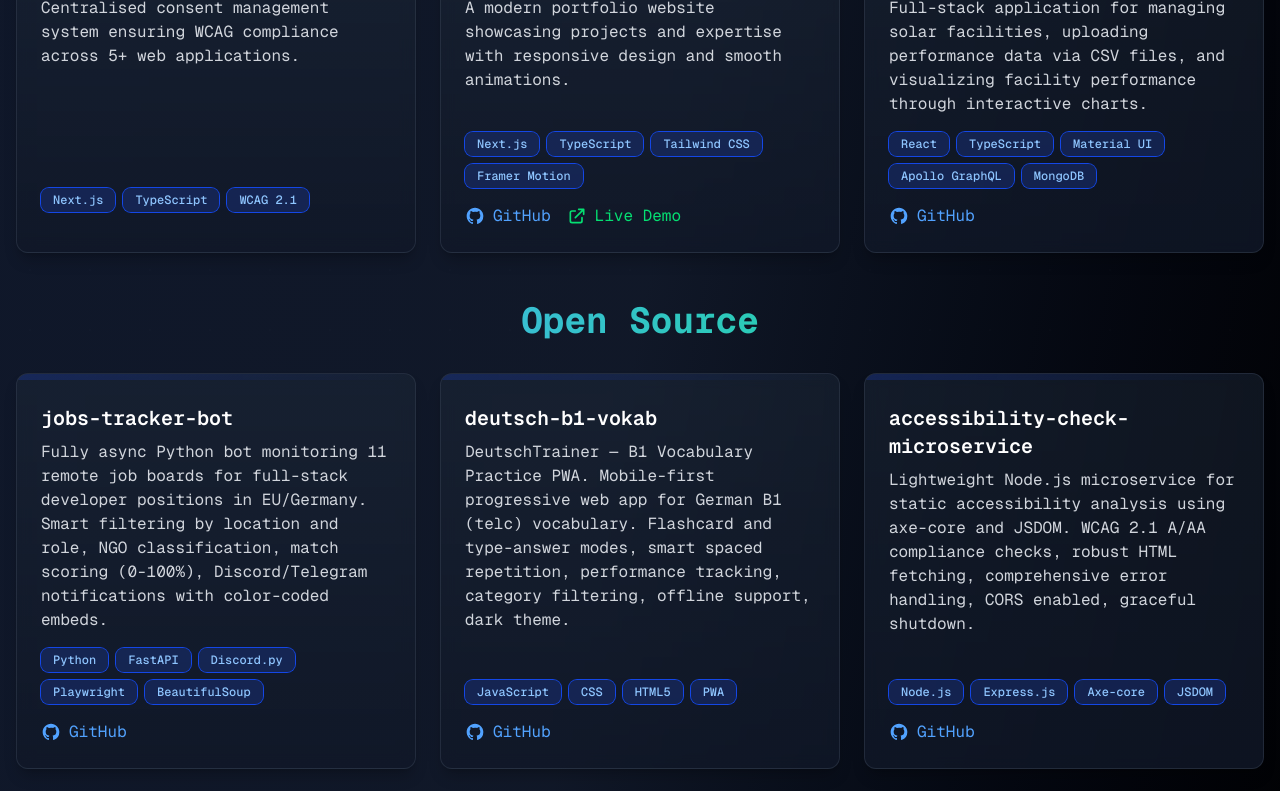
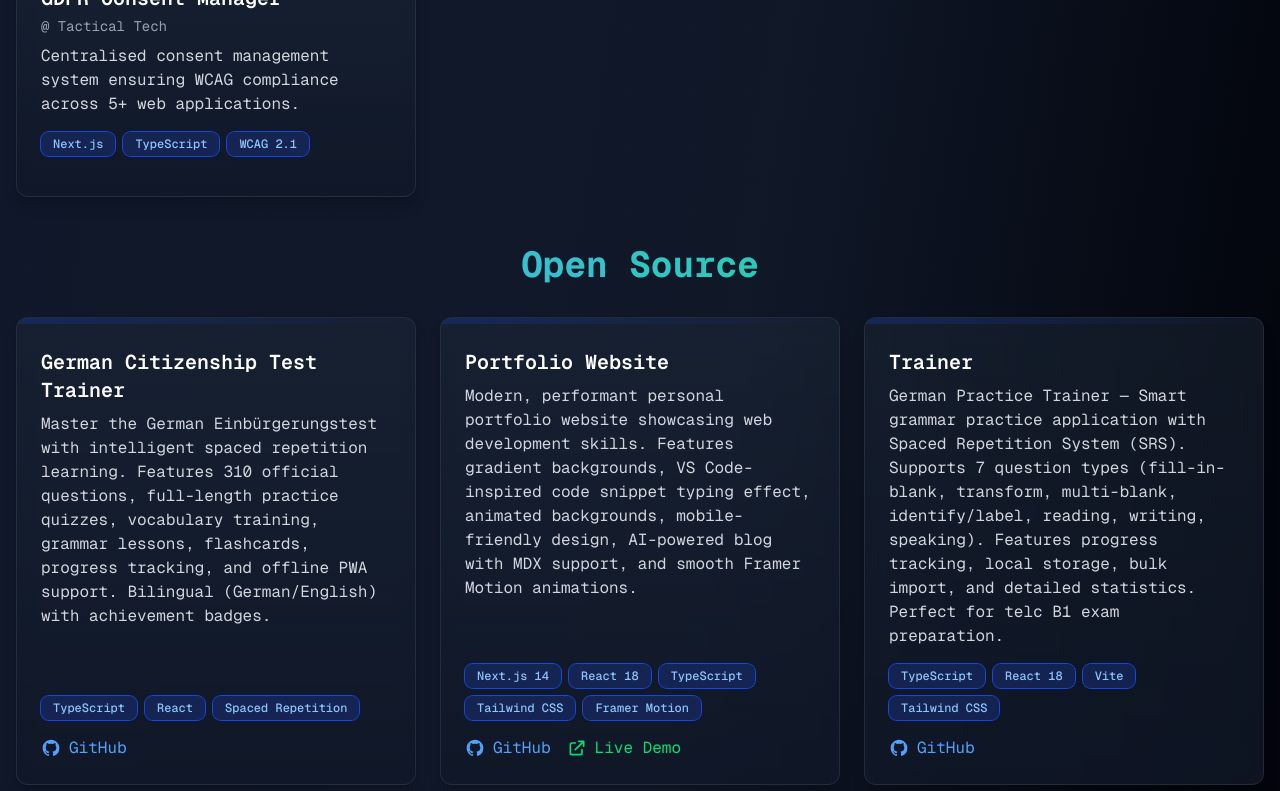
Before and after one commit to saqibroy/saqib-portfolio-next, a Next.js app: page /cv in a window 1280 px wide. Shown: the part 3120-3911 px from the top of the page. Built offline with nearby package versions, Linux system fonts and the light colour scheme.

Commit message:
update cv data

```diff
--- a/src/app/cv/page.tsx
+++ b/src/app/cv/page.tsx
@@ -270,6 +270,7 @@ const SkillsVisualization = () => {
 interface ProjectCardProps {
   project: {
     title: string;
+    company?: string;
     description: string;
     tech: string[];
     github?: string | null;
@@ -297,7 +298,12 @@ const ProjectCard: React.FC<ProjectCardProps> = ({ project, variants, custom })
       <div className={`bg-gradient-to-r from-blue-800/30 to-transparent h-1.5 w-full`}></div>
 
       <div className="p-6 flex flex-col h-full">
-        <h3 className="text-xl font-semibold mb-2 text-white">{project.title}</h3>
+        <div className="mb-2">
+          <h3 className="text-xl font-semibold text-white">{project.title}</h3>
+          {project.company && (
+            <p className="text-sm text-gray-400 mt-1">@ {project.company}</p>
+          )}
+        </div>
         <p className="text-gray-300 mb-4 flex-grow">{project.description}</p>
         <div className="flex flex-wrap gap-2 mb-4">
           {project.tech.map((tech) => (
@@ -512,6 +518,7 @@ const CVPage: React.FC = () => {
   const featuredProjectsData = [
     {
       title: "Headless Contract Editor",
+      company: "Velsa Technologies",
       description: "A document editor with dynamic merge fields and conditional clauses, integrated with an LLM pipeline to automate contract generation.",
       tech: ["React", "FastAPI", "LLM", "Stripe"],
       github: null,
@@ -519,6 +526,7 @@ const CVPage: React.FC = () => {
     },
     {
       title: "AI Chatbot Platform",
+      company: "Velsa Technologies",
       description: "Multi-chain agentic LLM pipeline with self-correction loops, vector DB retrieval, and microservice architecture.",
       tech: ["LangChain", "RAG", "Django", "FastAPI"],
       github: null,
@@ -526,6 +534,7 @@ const CVPage: React.FC = () => {
     },
     {
       title: "JAMstack Platform",
+      company: "Tactical Tech",
       description: "Developed and maintained JAMstack architecture using Decap CMS and custom Node.js API powering React frontends.",
       tech: ["Next.js", "Node.js", "Decap CMS"],
       github: null,
@@ -533,23 +542,10 @@ const CVPage: React.FC = () => {
     },
     {
       title: "GDPR Consent Manager",
+      company: "Tactical Tech",
       description: "Centralised consent management system ensuring WCAG compliance across 5+ web applications.",
       tech: ["Next.js", "TypeScript", "WCAG 2.1"],
       github: null,
-      live: null,
-    },
-    {
-      title: "Portfolio Website",
-      description: "A modern portfolio website showcasing projects and expertise with responsive design and smooth animations.",
-      tech: ["Next.js", "TypeScript", "Tailwind CSS", "Framer Motion"],
-      github: "https://github.com/saqibroy/saqib-portfolio-next",
-      live: "https://ssohail.com",
-    },
-    {
-      title: "Solar Facility Dashboard",
-      description: "Full-stack application for managing solar facilities, uploading performance data via CSV files, and visualizing facility performance through interactive charts.",
-      tech: ["React", "TypeScript", "Material UI", "Apollo GraphQL", "MongoDB"],
-      github: "https://github.com/saqibroy/solar-facility-dashboard",
       live: null,
     },
   ];
@@ -617,45 +613,101 @@ const CVPage: React.FC = () => {
           <div className="grid grid-cols-1 md:grid-cols-2 lg:grid-cols-3 gap-6">
             {[
               {
-                title: "jobs-tracker-bot",
-                description: "Fully async Python bot monitoring 11 remote job boards for full-stack developer positions in EU/Germany. Smart filtering by location and role, NGO classification, match scoring (0-100%), Discord/Telegram notifications with color-coded embeds.",
-                tech: ["Python", "FastAPI", "Discord.py", "Playwright", "BeautifulSoup"],
+                title: "German Citizenship Test Trainer",
+                description: "Master the German Einbürgerungstest with intelligent spaced repetition learning. Features 310 official questions, full-length practice quizzes, vocabulary training, grammar lessons, flashcards, progress tracking, and offline PWA support. Bilingual (German/English) with achievement badges.",
+                tech: ["TypeScript", "React", "Spaced Repetition"],
+                github: "https://github.com/saqibroy/german-citizenship-test-trainer",
+                live: null,
+              },
+              {
+                title: "Portfolio Website",
+                description: "Modern, performant personal portfolio website showcasing web development skills. Features gradient backgrounds, VS Code-inspired code snippet typing effect, animated backgrounds, mobile-friendly design, AI-powered blog with MDX support, and smooth Framer Motion animations.",
+                tech: ["Next.js 14", "React 18", "TypeScript", "Tailwind CSS", "Framer Motion"],
+                github: "https://github.com/saqibroy/saqib-portfolio-next",
+                live: "https://ssohail.com",
+              },
+              {
+                title: "Trainer",
+                description: "German Practice Trainer — Smart grammar practice application with Spaced Repetition System (SRS). Supports 7 question types (fill-in-blank, transform, multi-blank, identify/label, reading, writing, speaking). Features progress tracking, local storage, bulk import, and detailed statistics. Perfect for telc B1 exam preparation.",
+                tech: ["TypeScript", "React 18", "Vite", "Tailwind CSS"],
+                github: "https://github.com/saqibroy/trainer",
+                live: null,
+              },
+              {
+                title: "Web Crawler Dashboard",
+                description: "Full-stack web application for crawling URLs and analyzing page health. Backend extracts HTML version, titles, headings, link counts, broken links (4xx/5xx), login forms. Interactive React dashboard with pagination, sorting, search, status filtering, bulk actions, real-time updates, and detailed charts.",
+                tech: ["TypeScript", "React 18", "Next.js", "Go", "Gin", "MySQL", "TanStack Query"],
+                github: "https://github.com/saqibroy/web-crawler-dashboard",
+                live: null,
+              },
+              {
+                title: "Modern CV Template",
+                description: "Clean, professional, ATS-optimized CV/resume LaTeX template using moderncv contemporary style. Gradient header, circular photo, vertical timeline, two PDF outputs (HD and compressed <1MB), privacy-safe design, cerulean color scheme, HTTPS links, and microtype enhancements.",
+                tech: ["LaTeX", "Ghostscript"],
+                github: "https://github.com/saqibroy/modern-cv-template",
+                live: null,
+              },
+              {
+                title: "Jobs Tracker Bot",
+                description: "Fully async Python bot monitoring 11 remote job boards for full-stack developer positions in EU/Germany. Smart filtering by location and role, NGO classification, match scoring (0-100%), Discord/Telegram notifications with color-coded embeds, GitHub Actions CI/CD, Docker-ready with 520+ tests.",
+                tech: ["Python 3", "FastAPI", "Discord.py", "Playwright", "BeautifulSoup"],
                 github: "https://github.com/saqibroy/jobs-tracker-bot",
                 live: null,
               },
               {
-                title: "deutsch-b1-vokab",
-                description: "DeutschTrainer — B1 Vocabulary Practice PWA. Mobile-first progressive web app for German B1 (telc) vocabulary. Flashcard and type-answer modes, smart spaced repetition, performance tracking, category filtering, offline support, dark theme.",
-                tech: ["JavaScript", "CSS", "HTML5", "PWA"],
+                title: "Deutsch B1 Vokab",
+                description: "DeutschTrainer — B1 Vocabulary Practice PWA. Mobile-first progressive web app for German B1 (telc) vocabulary. Features flashcard and type-answer modes, smart spaced repetition, performance tracking, category filtering, offline support, dark theme, add custom words, and search/filter functionality.",
+                tech: ["TypeScript", "JavaScript", "CSS", "HTML5", "PWA"],
                 github: "https://github.com/saqibroy/deutsch-b1-vokab",
                 live: null,
               },
               {
-                title: "accessibility-check-microservice",
-                description: "Lightweight Node.js microservice for static accessibility analysis using axe-core and JSDOM. WCAG 2.1 A/AA compliance checks, robust HTML fetching, comprehensive error handling, CORS enabled, graceful shutdown.",
-                tech: ["Node.js", "Express.js", "Axe-core", "JSDOM"],
+                title: "Accessibility Check Microservice",
+                description: "Lightweight Node.js microservice for static accessibility analysis using axe-core and JSDOM. No headless browser needed. WCAG 2.1 A/AA compliance checks, robust HTML fetching, comprehensive error handling, CORS enabled, graceful shutdown, deployed on Render.",
+                tech: ["JavaScript", "Node.js", "Express.js", "Axe-core", "JSDOM"],
                 github: "https://github.com/saqibroy/accessibility-check-microservice",
                 live: null,
               },
               {
-                title: "servdubai-astro",
-                description: "Modern Astro website for ServDubai, Dubai's premier building services. Targets new apartment residents and building management. Multiple service listings, AMC packages, booking forms, responsive mobile-first design, emerald/teal color scheme.",
-                tech: ["TypeScript", "Astro", "React", "Tailwind CSS", "Framer Motion"],
+                title: "ServDubai Astro",
+                description: "Modern Astro website for ServDubai, Dubai's premier building services. Targets new apartment residents and building management. Features multiple service listings, AMC packages, booking forms, responsive mobile-first design, emerald/teal color scheme, and react islands for interactivity.",
+                tech: ["TypeScript", "Astro 4.x", "React", "Tailwind CSS", "Framer Motion"],
                 github: "https://github.com/saqibroy/servdubai-astro",
                 live: null,
               },
               {
-                title: "ai-tts-service",
-                description: "High-quality text-to-speech microservice using FastAPI and Google Cloud TTS API. Multiple neural voices, adjustable speed (0.25x-4.0x) and pitch (-20 to +20), WAV audio download, CORS enabled, free deployment on Render.",
+                title: "AI TTS Service",
+                description: "High-quality text-to-speech microservice using FastAPI and Google Cloud TTS API. Multiple neural voices, adjustable speed (0.25x-4.0x) and pitch (-20 to +20), WAV audio download, CORS enabled, free deployment on Render, and easy REST API integration.",
                 tech: ["Python", "FastAPI", "Google Cloud TTS"],
                 github: "https://github.com/saqibroy/ai-tts-service",
                 live: null,
               },
               {
-                title: "rpi-homelab-stack",
-                description: "Comprehensive Docker Compose setup for Raspberry Pi homelab. Pi-hole (network-wide ad blocking), Nextcloud (self-hosted cloud), Home Assistant (automation), Frigate (AI-powered NVR), CodeProject.AI (local AI processing), MySQL.",
+                title: "RPi Homelab Stack",
+                description: "Comprehensive Docker Compose setup for Raspberry Pi homelab. Features Pi-hole (network-wide ad blocking), Nextcloud (self-hosted cloud), Home Assistant (automation), Frigate (AI-powered NVR with object detection), CodeProject.AI (local AI processing), MySQL. Includes macvlan networking, health checks, and detailed documentation.",
                 tech: ["Docker Compose", "YAML", "Linux"],
                 github: "https://github.com/saqibroy/rpi-homelab-stack",
+                live: null,
+              },
+              {
+                title: "Solar Facility Dashboard",
+                description: "Full-stack application for managing solar facilities and visualizing performance. Features user authentication (JWT), facility CRUD operations, CSV upload for performance data, interactive Recharts visualizations, Apollo GraphQL API, Mongoose MongoDB ODM, and form validation with React Hook Form.",
+                tech: ["TypeScript", "React 18", "Material UI 5", "Apollo GraphQL", "MongoDB"],
+                github: "https://github.com/saqibroy/solar-facility-dashboard",
+                live: null,
+              },
+              {
+                title: "Crunchy Snacks",
+                description: "Dry fruits e-commerce platform with product catalog, shopping cart, checkout flow, inventory management, and admin panel. Built with modern web technologies for smooth user experience and responsive design.",
+                tech: ["React", "Node.js", "Express", "MongoDB", "Stripe"],
+                github: "https://github.com/saqibroy/crunchy-snacks",
+                live: null,
+              },
+              {
+                title: "Renewable Energy Dashboard",
+                description: "Advanced energy management dashboard built with cutting-edge frontend technologies. Features module federation for scalable micro-frontends, monorepo management with Turborepo, and support for multiple frameworks (React and Vue).",
+                tech: ["TypeScript", "Vite", "React", "Vue", "Module Federation", "Turborepo"],
+                github: "https://github.com/saqibroy/enewable-energy-dashboard",
                 live: null,
               },
             ].map((project, index) => (
```
